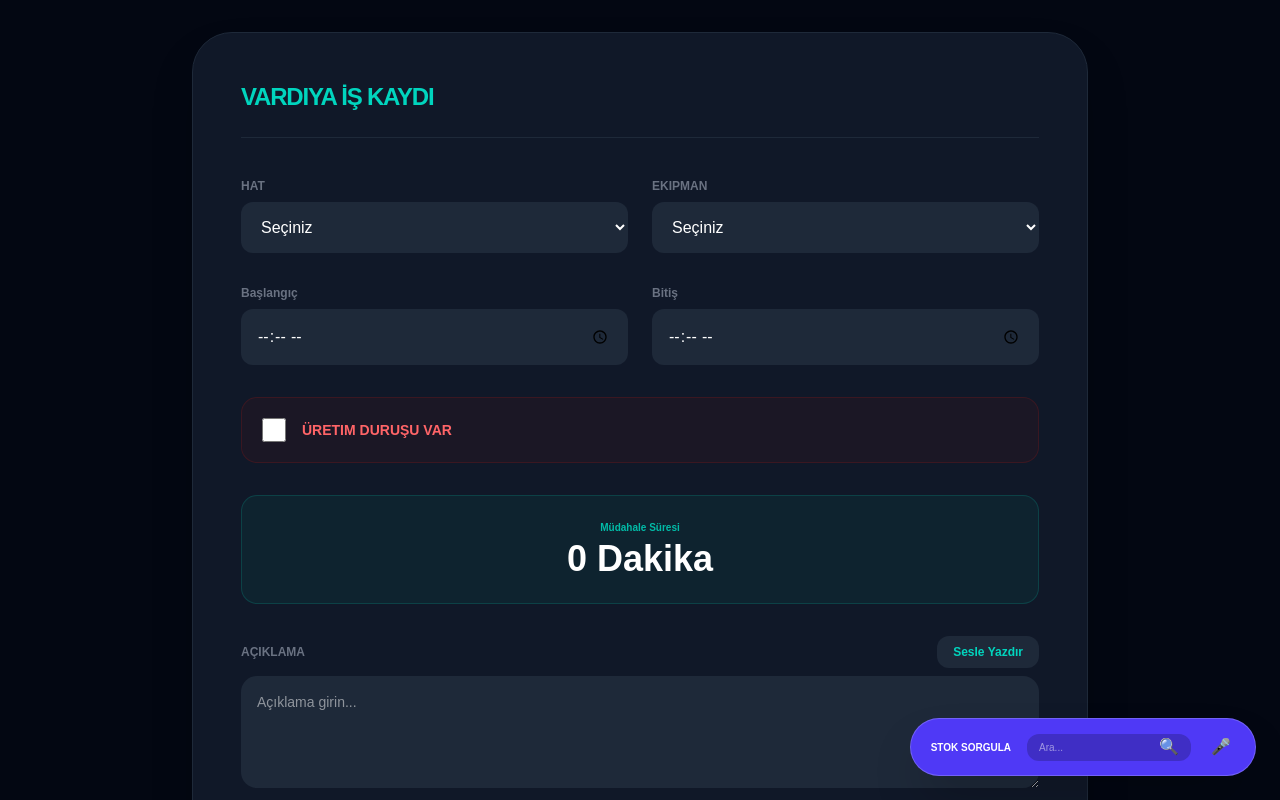
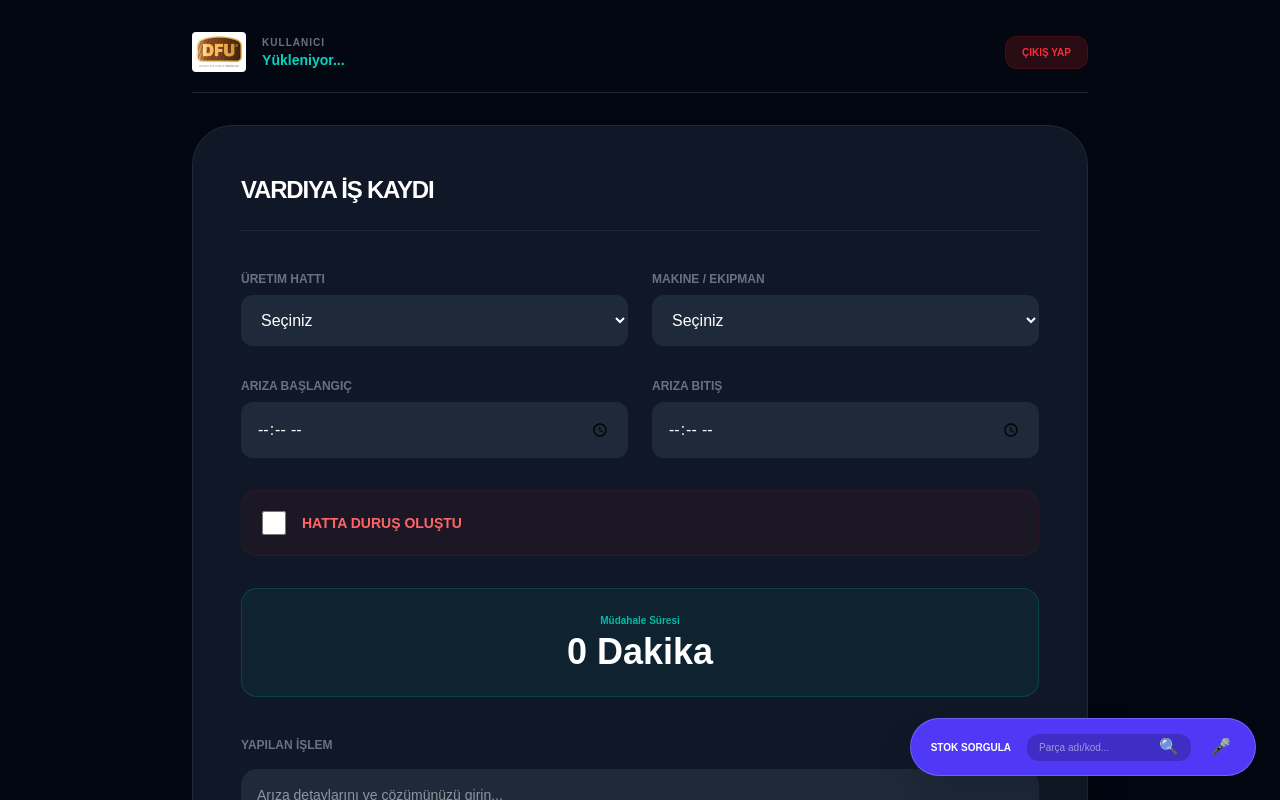
Before and after one commit to dfutechreport/DFUTechReport, a Next.js app: page /dashboard in a window 1280 px wide. Shown: the top 800 px of the page. Built offline with nearby package versions, Linux system fonts and the light colour scheme; no server answers; the database is empty; sample sign-in values are in the browser's storage.

Commit message:
onarım yapıldı

```diff
--- a/app/admin/page.tsx
+++ b/app/admin/page.tsx
@@ -10,7 +10,6 @@ export default function AdminDashboard() {
   const [isAdmin, setIsAdmin] = useState(false);
   const [userRole, setUserRole] = useState("");
   const [userName, setUserName] = useState("");
-  const [userEmail, setUserEmail] = useState("");
   const [loading, setLoading] = useState(true);
   const [rawLogs, setRawLogs] = useState<any[]>([]);
   const [rcaLogs, setRcaLogs] = useState<any[]>([]);
@@ -41,7 +40,6 @@ export default function AdminDashboard() {
   useEffect(() => {
     const unsubscribe = onAuthStateChanged(auth, async (user) => {
       if (user) {
-        setUserEmail(user.email || "");
         const userRef = doc(db, "users", user.uid);
         const snap = await getDoc(userRef);
         if (snap.exists() && snap.data().isApproved) {
@@ -80,30 +78,38 @@ export default function AdminDashboard() {
   };
 
   const handleSaveRca = async () => {
-    if (!rcaForm.category) return alert("Seçiniz");
+    if (!rcaForm.category) return alert("Kategori Seçiniz");
     await setDoc(doc(db, "root_cause_analysis", selectedLogForRca.id), { logId: selectedLogForRca.id, ekipman: selectedLogForRca.ekipmanAdi, category: rcaForm.category, why: rcaForm.why, analizEden: userName, tarih: serverTimestamp() }, { merge: true });
     alert("Kaydedildi"); setShowRcaModal(false); fetchRcaData();
   };
 
   const getHealthStatus = (name: string) => {
     if (aktifIsler.some(i => i.ekipmanAdi === name && i.isDuruslu)) return "bg-red-500 animate-ping";
-    if (rcaLogs.find(r => r.ekipman === name && !r.category)) return "bg-orange-500 shadow-xl";
+    const rca = rcaLogs.find(r => r.ekipman === name);
+    if (rca && !rca.category) return "bg-orange-500 shadow-xl";
     return "bg-green-500";
   };
 
-  if (loading) return <div className="min-h-screen bg-gray-950 flex justify-center items-center text-white">Yükleniyor...</div>;
-  if (!isAdmin) return <div className="min-h-screen bg-gray-950 text-red-500 flex justify-center items-center">Yetkisiz Erişim</div>;
+  if (loading) return <div className="min-h-screen bg-gray-950 flex justify-center items-center text-white font-black">Yükleniyor...</div>;
+  if (!isAdmin) return <div className="min-h-screen bg-gray-950 text-red-500 flex justify-center items-center">Giriş Yetkiniz Onaylanmamış!</div>;
 
   return (
     <div className="min-h-screen bg-gray-950 text-white p-4 md:p-8">
       <div className="max-w-7xl mx-auto">
+
+        {/* ADMIN NAVİGASYON */}
         <div className="flex justify-between items-center mb-10 border-b border-gray-800 pb-5">
-          <div className="flex items-center gap-4"><img src="/dfulogo.png" className="h-12 bg-white rounded p-1" />
-          <h1 className="text-2xl font-black uppercase">DFU Yönetici Paneli</h1></div>
-          <button onClick={()=>auth.signOut()} className="bg-red-600 px-4 py-2 rounded-xl text-xs font-bold">Çıkış</button>
+          <div className="flex items-center gap-4">
+            <img src="/dfulogo.png" className="h-10 bg-white rounded p-1" />
+            <h1 className="text-xl font-black uppercase tracking-tighter">DFU Yönetici Paneli</h1>
+          </div>
+          <div className="flex gap-3">
+             <Link href="/dashboard" className="bg-gray-800 text-[10px] font-black uppercase px-4 py-2 rounded-xl border border-gray-700">Vardiya Raporu</Link>
+             <button onClick={()=>auth.signOut()} className="bg-red-900/30 text-red-500 text-[10px] font-black uppercase px-4 py-2 rounded-xl border border-red-900/30">Güvenli Çıkış</button>
+          </div>
         </div>
 
-        <div className="grid grid-cols-2 md:grid-cols-5 gap-3 mb-8">
+        <div className="grid grid-cols-2 md:grid-cols-5 gap-3 mb-8 no-print">
           <Link href="/admin/is-emri-ac" className="bg-red-600 p-3 rounded-xl text-center font-bold text-xs">🚨 Yeni İş Emri</Link>
           <Link href="/admin/aktif-isler" className="bg-red-950 border border-red-500 p-3 rounded-xl text-center font-bold text-xs">Aktif İşler</Link>
           <Link href="/admin/eked" className="bg-yellow-600 text-black p-3 rounded-xl text-center font-bold text-xs">🔒 EKED Takip</Link>
@@ -111,6 +117,7 @@ export default function AdminDashboard() {
           <Link href="/admin/is-listesi" className="bg-indigo-600 p-3 rounded-xl text-center font-bold text-xs">📋 İş Listesi</Link>
         </div>
 
+        {/* HARİTA */}
         <div className="bg-gray-900 border border-gray-800 rounded-[40px] p-6 mb-8 shadow-2xl relative overflow-hidden">
           <div className="flex justify-between items-center mb-6">
             <h2 className="text-xl font-black">📍 Tesis Sağlık Haritası</h2>
@@ -124,9 +131,9 @@ export default function AdminDashboard() {
             <img src={`/map/floor${activeFloor}.png`} className="w-full h-full object-contain opacity-60" />
             {EQUIPMENT_LOCATIONS.filter(eq => eq.floor === activeFloor).map(m => (
               <div key={m.id} className="absolute group cursor-pointer" style={{ top: m.y, left: m.x }}>
-                <div className={`w-4 h-4 rounded-full border border-white/40 ${getHealthStatus(m.name)}`}></div>
+                <div className={`w-3.5 h-3.5 rounded-full border border-white/40 ${getHealthStatus(m.name)}`}></div>
                 <div className="block md:hidden absolute top-5 left-1/2 -translate-x-1/2 bg-black/80 px-2 py-0.5 rounded text-[8px] font-bold whitespace-nowrap">{m.name}</div>
-                <div className="hidden md:block absolute bottom-6 left-1/2 -translate-x-1/2 opacity-0 group-hover:opacity-100 transition-opacity bg-black p-2 rounded-xl text-[9px] z-50 whitespace-nowrap">{m.name}</div>
+                <div className="hidden md:block absolute bottom-6 left-1/2 -translate-x-1/2 opacity-0 group-hover:opacity-100 transition-opacity bg-black border border-gray-800 p-2 rounded-xl text-[9px] z-50 whitespace-nowrap shadow-2xl">{m.name}</div>
               </div>
             ))}
           </div>
@@ -134,17 +141,17 @@ export default function AdminDashboard() {
 
         {userRole === "admin" && (
           <div className="bg-gray-900 border-2 border-indigo-500/20 p-6 rounded-3xl mb-8 shadow-xl">
-            <h2 className="text-lg font-bold text-indigo-400 mb-4">🧠 Analiz Bekleyen Duruşlar</h2>
+            <h2 className="text-lg font-bold text-indigo-400 mb-4 flex items-center gap-2">🧠 Analiz Bekleyen Duruşlar</h2>
             <div className="space-y-3">
               {rawLogs.filter((l: any) => l.isDuruslu).slice(0, 5).map((log, idx) => {
                 const hasRca = rcaLogs.find(r => r.logId === log.id);
                 return (
-                  <div key={idx} className="bg-gray-800/40 p-4 rounded-2xl flex items-center justify-between border border-gray-700/50">
+                  <div key={idx} className="bg-gray-800/40 p-4 rounded-2xl flex items-center justify-between border border-gray-700/50 hover:border-indigo-500/50">
                     <div className="flex-1 min-w-0 mr-4">
                       <p className="text-[10px] text-gray-500 uppercase">{log.hatAdi}</p>
                       <p className="font-bold text-sm">{log.ekipmanAdi} <span className="text-red-400 ml-2">{log.toplamSureDakika} dk</span></p>
                     </div>
-                    <button onClick={() => { setSelectedLogForRca(log); setShowRcaModal(true); }} className={`px-5 py-2 rounded-xl text-[10px] font-bold ${hasRca ? 'bg-green-600/20 text-green-400 border border-green-500/30' : 'bg-indigo-600 text-white shadow-lg'}`}>Analiz</button>
+                    <button onClick={() => { setSelectedLogForRca(log); setShowRcaModal(true); setRcaForm({ category: hasRca?.category || "", why: hasRca?.why || "" }); }} className={`px-5 py-2 rounded-xl text-[10px] font-bold ${hasRca ? 'bg-green-600/20 text-green-400 border border-green-500/30' : 'bg-indigo-600 text-white shadow-lg'}`}>{hasRca ? "Tamamlandı" : "Analiz Et"}</button>
                   </div>
                 );
               })}
@@ -161,24 +168,24 @@ export default function AdminDashboard() {
 
         <div className="grid grid-cols-1 lg:grid-cols-3 gap-6 mb-8">
           <div className="bg-gray-900 border border-gray-800 p-6 rounded-3xl">
-            <h2 className="text-sm font-bold text-indigo-400 mb-6 uppercase">📊 Kök Neden Dağılımı</h2>
+            <h2 className="text-sm font-bold text-indigo-400 mb-6 uppercase tracking-widest">📊 Kök Neden Dağılımı</h2>
             <div className="h-48"><ResponsiveContainer width="100%" height="100%"><PieChart><Pie data={RCA_CATEGORIES.map(c=>({ name: c.label, value: rcaLogs.filter(r=>r.category===c.id).length, color: c.color })).filter(d=>d.value>0)} cx="50%" cy="50%" innerRadius={50} outerRadius={70} dataKey="value">{RCA_CATEGORIES.map((e,i)=><Cell key={i} fill={e.color} />)}</Pie><Tooltip /></PieChart></ResponsiveContainer></div>
           </div>
           <div className="bg-gray-900 border border-gray-800 p-6 rounded-3xl lg:col-span-2">
-            <h2 className="text-sm font-bold text-teal-400 mb-6 uppercase">⚡ İş Yoğunluğu</h2>
-            <div className="h-48"><ResponsiveContainer width="100%" height="100%"><BarChart data={grafikTumIslerVerisi}><XAxis dataKey="isim" tick={{fontSize:10}} /><Tooltip /><Bar dataKey="adet" fill="#10B981" radius={[4,4,0,0]} /></BarChart></ResponsiveContainer></div>
+            <h2 className="text-sm font-bold text-teal-400 mb-6 uppercase tracking-widest">⚡ Hat Bazlı İş Yoğunluğu</h2>
+            <div className="h-48 w-full"><ResponsiveContainer width="100%" height="100%"><BarChart data={grafikTumIslerVerisi}><XAxis dataKey="isim" tick={{fontSize:10}} /><Tooltip /><Bar dataKey="adet" fill="#10B981" radius={[4,4,0,0]} /></BarChart></ResponsiveContainer></div>
           </div>
         </div>
       </div>
 
       {showRcaModal && (
         <div className="fixed inset-0 bg-black/95 backdrop-blur-sm flex justify-center items-center z-[999] p-4">
-          <div className="bg-gray-900 border border-indigo-500/30 p-8 rounded-[30px] w-full max-w-lg shadow-2xl">
-            <h2 className="text-xl font-bold text-white mb-4 uppercase">Kök Neden Analizi</h2>
+          <div className="bg-gray-900 border border-indigo-500/30 p-8 rounded-[40px] w-full max-w-lg shadow-2xl">
+            <h2 className="text-xl font-bold text-white mb-4 uppercase">Arıza Analizi</h2>
             <div className="space-y-5">
               <div className="grid grid-cols-3 gap-2">{RCA_CATEGORIES.map(c=>(<button key={c.id} onClick={()=>setRcaForm({...rcaForm, category:c.id})} className={`p-2.5 rounded-xl text-[10px] font-bold border ${rcaForm.category===c.id?'bg-indigo-600 border-indigo-400 text-white':'bg-gray-800 border-gray-700 text-gray-500'}`}>{c.label}</button>))}</div>
-              <textarea value={rcaForm.why} onChange={e=>setRcaForm({...rcaForm, why:e.target.value})} placeholder="Analiz..." className="w-full bg-gray-800 border-gray-700 rounded-2xl p-4 text-sm h-40 text-white outline-none" />
-              <div className="flex gap-4"><button onClick={()=>setShowRcaModal(false)} className="flex-1 bg-gray-800 py-3 rounded-2xl font-bold text-gray-400">Vazgeç</button><button onClick={handleSaveRca} className="flex-1 bg-indigo-600 py-3 rounded-2xl font-bold text-white">Kaydet</button></div>
+              <textarea value={rcaForm.why} onChange={e=>setRcaForm({...rcaForm, why:e.target.value})} placeholder="Kök neden ve aksiyon planı..." className="w-full bg-gray-800 border-gray-700 rounded-2xl p-4 text-sm h-40 text-white outline-none focus:ring-1 ring-indigo-500" />
+              <div className="flex gap-4"><button onClick={()=>setShowRcaModal(false)} className="flex-1 bg-gray-800 py-3 rounded-2xl font-bold text-gray-400">İptal</button><button onClick={handleSaveRca} className="flex-1 bg-indigo-600 py-3 rounded-2xl font-bold text-white shadow-xl shadow-indigo-600/20">Kaydet</button></div>
             </div>
           </div>
         </div>
--- a/app/dashboard/page.tsx
+++ b/app/dashboard/page.tsx
@@ -9,6 +9,7 @@ import { useForm } from "react-hook-form";
 function DashboardIcerik() {
   const { register, handleSubmit, setValue, watch, formState: { isSubmitting } } = useForm();
   const [userName, setUserName] = useState("");
+  const [userRole, setUserRole] = useState("");
   const [hatlar, setHatlar] = useState<any[]>([]);
   const [ekipmanlar, setEkipmanlar] = useState<any[]>([]);
   const [isDictating, setIsDictating] = useState(false);
@@ -23,7 +24,10 @@ function DashboardIcerik() {
     const unsubscribe = onAuthStateChanged(auth, async (u) => {
       if (u) {
         const userSnap = await getDoc(doc(db, "users", u.uid));
-        if (userSnap.exists()) setUserName(userSnap.data().name);
+        if (userSnap.exists()) {
+          setUserName(userSnap.data().name);
+          setUserRole(userSnap.data().role);
+        }
         const hSnap = await getDocs(collection(db, "hatlar"));
         setHatlar(hSnap.docs.map(d => d.data().ad));
       } else { window.location.href = "/"; }
@@ -59,7 +63,7 @@ function DashboardIcerik() {
 
   const sesliYazimBaslat = () => {
     const Recognition = (window as any).SpeechRecognition || (window as any).webkitSpeechRecognition;
-    if (!Recognition) return alert("Hata");
+    if (!Recognition) return alert("Tarayıcı ses desteği vermiyor.");
     const rec = new Recognition(); rec.lang = "tr-TR";
     rec.onstart = () => setIsDictating(true); rec.onend = () => setIsDictating(false);
     rec.onresult = (e: any) => { setValue("aciklama", (watch("aciklama") || "") + " " + e.results[0][0].transcript); };
@@ -76,44 +80,63 @@ function DashboardIcerik() {
   return (
     <div className="min-h-screen bg-gray-950 text-white p-4 md:p-8">
       <div className="max-w-4xl mx-auto mb-24">
+
+        {/* ÜST NAVİGASYON - HEADER */}
+        <div className="flex justify-between items-center mb-8 border-b border-gray-800 pb-5">
+           <div className="flex items-center gap-4">
+             <img src="/dfulogo.png" className="h-10 bg-white p-1 rounded" />
+             <div>
+               <p className="text-[10px] text-gray-500 uppercase font-bold tracking-widest">Kullanıcı</p>
+               <p className="text-sm font-black text-teal-400">{userName || "Yükleniyor..."}</p>
+             </div>
+           </div>
+           <div className="flex gap-3">
+             {["admin", "operator", "teknisyen"].includes(userRole) && (
+               <Link href="/admin" className="bg-gray-800 text-[10px] font-black uppercase px-4 py-2 rounded-xl border border-gray-700 hover:bg-gray-700 transition">Yönetici Paneli</Link>
+             )}
+             <button onClick={() => auth.signOut()} className="bg-red-900/30 text-red-500 text-[10px] font-black uppercase px-4 py-2 rounded-xl border border-red-900/30 hover:bg-red-600 hover:text-white transition">Çıkış Yap</button>
+           </div>
+        </div>
+
         <div className="bg-gray-900 border border-gray-800 rounded-[40px] p-8 md:p-12 shadow-2xl">
-          <h1 className="text-2xl font-black mb-10 text-teal-400 border-b border-gray-800 pb-6 uppercase tracking-tighter">Vardiya İş Kaydı</h1>
+          <h1 className="text-2xl font-black mb-10 text-white border-b border-gray-800 pb-6 uppercase tracking-tighter">Vardiya İş Kaydı</h1>
           <form onSubmit={handleSubmit(onSubmit)} className="space-y-8">
             <div className="grid grid-cols-1 md:grid-cols-2 gap-6">
-              <div><label className="block text-xs font-bold text-gray-500 mb-2 uppercase">Hat</label>
+              <div><label className="block text-xs font-bold text-gray-500 mb-2 uppercase">Üretim Hattı</label>
               <select {...register("hatAdi")} className="w-full bg-gray-800 border-gray-700 rounded-xl p-4 text-white"><option value="">Seçiniz</option>{hatlar.map(h=><option key={h} value={h}>{h}</option>)}</select></div>
-              <div><label className="block text-xs font-bold text-gray-500 mb-2 uppercase">Ekipman</label>
+              <div><label className="block text-xs font-bold text-gray-500 mb-2 uppercase">Makine / Ekipman</label>
               <select {...register("ekipmanAdi")} className="w-full bg-gray-800 border-gray-700 rounded-xl p-4 text-white"><option value="">Seçiniz</option>{ekipmanlar.map(e=><option key={e} value={e}>{e}</option>)}</select></div>
             </div>
             <div className="grid grid-cols-2 gap-6">
-              <div><label className="text-xs font-bold text-gray-500 mb-2 block">Başlangıç</label><input type="time" {...register("baslangicSaati")} className="w-full bg-gray-800 border-gray-700 rounded-xl p-4" /></div>
-              <div><label className="text-xs font-bold text-gray-500 mb-2 block">Bitiş</label><input type="time" {...register("bitisSaati")} className="w-full bg-gray-800 border-gray-700 rounded-xl p-4" /></div>
+              <div><label className="text-xs font-bold text-gray-500 mb-2 block uppercase">Arıza Başlangıç</label><input type="time" {...register("baslangicSaati")} className="w-full bg-gray-800 border-gray-700 rounded-xl p-4" /></div>
+              <div><label className="text-xs font-bold text-gray-500 mb-2 block uppercase">Arıza Bitiş</label><input type="time" {...register("bitisSaati")} className="w-full bg-gray-800 border-gray-700 rounded-xl p-4" /></div>
             </div>
-            <div className="flex items-center gap-4 bg-red-900/10 p-5 rounded-2xl border border-red-900/30">
+            <div className="flex items-center gap-4 bg-red-900/10 p-5 rounded-2xl border border-red-900/20">
               <input type="checkbox" {...register("isDuruslu")} className="w-6 h-6 rounded accent-red-600" />
-              <label className="text-sm font-bold text-red-400 uppercase">Üretim Duruşu Var</label>
+              <label className="text-sm font-bold text-red-400 uppercase">Hatta Duruş Oluştu</label>
             </div>
             <div className="bg-teal-900/20 p-6 rounded-2xl text-center border border-teal-500/20">
               <p className="text-[10px] font-bold text-teal-500 mb-1">Müdahale Süresi</p>
               <h2 className="text-4xl font-black">{hesaplananSure} Dakika</h2>
             </div>
             <div>
-              <div className="flex justify-between items-center mb-2"><label className="text-xs font-bold text-gray-500 uppercase">Açıklama</label>
-              <button type="button" onClick={sesliYazimBaslat} className={`px-4 py-2 rounded-xl text-xs font-bold ${isDictating?'bg-red-600 animate-pulse':'bg-gray-800 text-teal-400'}`}>Sesle Yazdır</button></div>
-              <textarea {...register("aciklama")} rows={4} className="w-full bg-gray-800 border-gray-700 rounded-2xl p-4 text-sm" placeholder="Açıklama girin..." />
+              <div className="flex justify-between items-center mb-2"><label className="text-xs font-bold text-gray-500 uppercase">Yapılan İşlem</label>
+              <button type="button" onClick={sesliYazimBaslat} className={`px-4 py-2 rounded-xl text-xs font-bold ${isDictating?'bg-red-600 animate-pulse':'bg-gray-800 text-teal-400'}`}>{isDictating?'Dinleniyor...':'Sesle Yazdır'}</button></div>
+              <textarea {...register("aciklama")} rows={4} className="w-full bg-gray-800 border-gray-700 rounded-2xl p-4 text-sm" placeholder="Arıza detaylarını ve çözümünüzü girin..." />
             </div>
-            <button type="submit" disabled={isSubmitting || hesaplananSure<=0} className="w-full bg-orange-600 hover:bg-orange-500 text-white font-black py-5 rounded-3xl transition-all shadow-xl shadow-orange-600/20 uppercase tracking-widest">Performansı Kaydet ve Bitir</button>
+            <button type="submit" disabled={isSubmitting || hesaplananSure<=0} className="w-full bg-orange-600 hover:bg-orange-500 text-white font-black py-5 rounded-3xl transition-all shadow-xl shadow-orange-600/20 uppercase tracking-widest">Raporu Kaydet ve Bitir</button>
           </form>
         </div>
       </div>
+
       <div className="fixed bottom-6 right-6 z-[900] flex flex-col items-end gap-3 no-print">
         <div className="bg-indigo-600 text-white px-5 py-3 rounded-full shadow-2xl flex items-center gap-4 border border-white/20">
           <span className="text-[10px] font-black uppercase hidden sm:inline">Stok Sorgula</span>
-          <div className="flex items-center bg-black/20 rounded-xl px-3"><input type="text" value={manualStockSearch} onChange={e=>setManualStockSearch(e.target.value)} onKeyDown={e=>e.key==='Enter'&&handleManualStockSearch()} placeholder="Ara..." className="bg-transparent text-[10px] w-28 py-1.5 outline-none" /><button onClick={handleManualStockSearch} className="ml-2">🔍</button></div>
+          <div className="flex items-center bg-black/20 rounded-xl px-3"><input type="text" value={manualStockSearch} onChange={e=>setManualStockSearch(e.target.value)} onKeyDown={e=>e.key==='Enter'&&handleManualStockSearch()} placeholder="Parça adı/kod..." className="bg-transparent text-[10px] w-28 py-1.5 outline-none" /><button onClick={handleManualStockSearch} className="ml-2">🔍</button></div>
           <Link href="/admin/yedek-parca/sesli" className="p-1 hover:bg-indigo-400 rounded-full transition">🎤</Link>
         </div>
       </div>
     </div>
   );
 }
-export default function Page() { return (<Suspense fallback={<div>Yükleniyor...</div>}><DashboardIcerik /></Suspense>); }
+export default function Page() { return (<Suspense fallback={<div className="min-h-screen bg-gray-950 flex justify-center items-center text-white">Yükleniyor...</div>}><DashboardIcerik /></Suspense>); }
```
